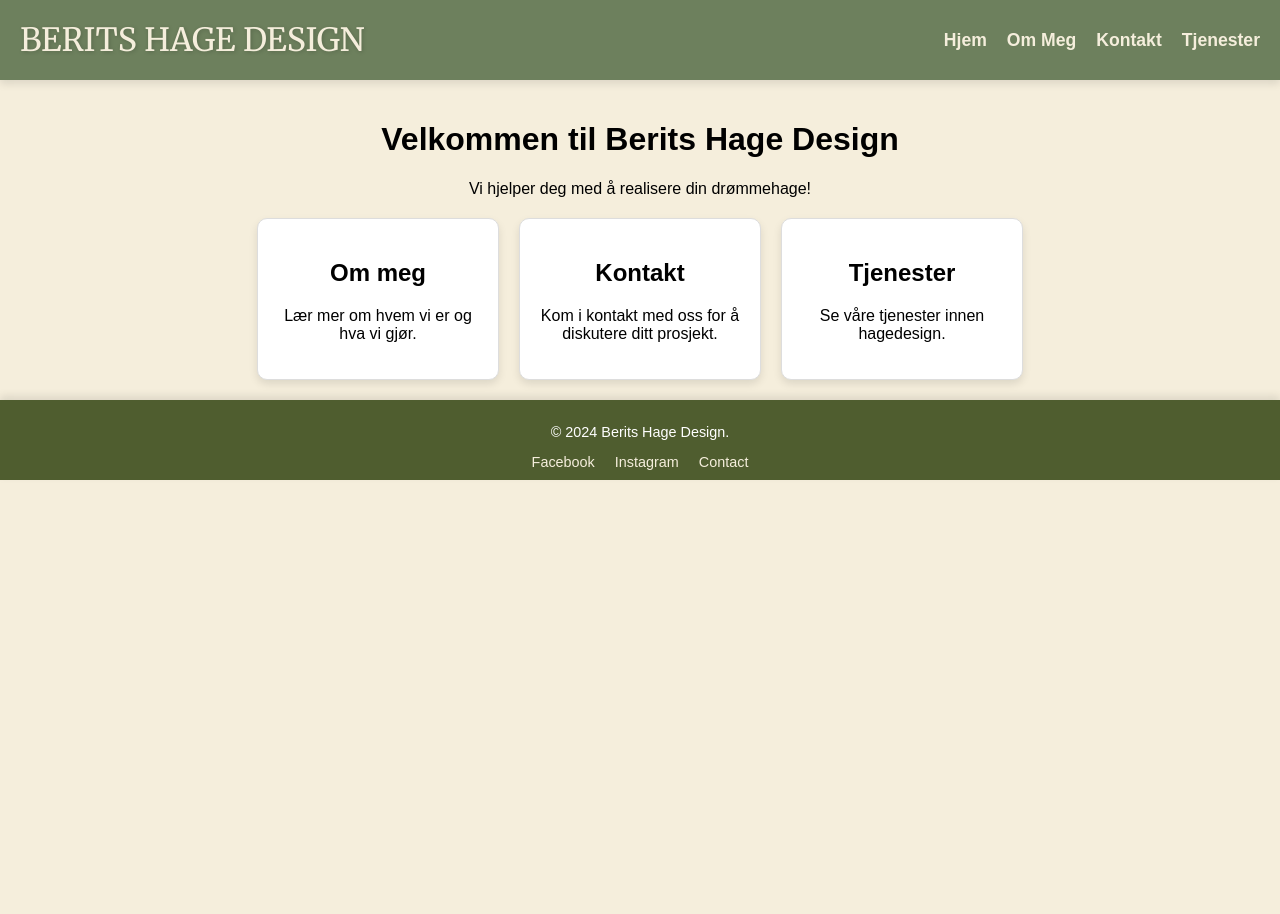
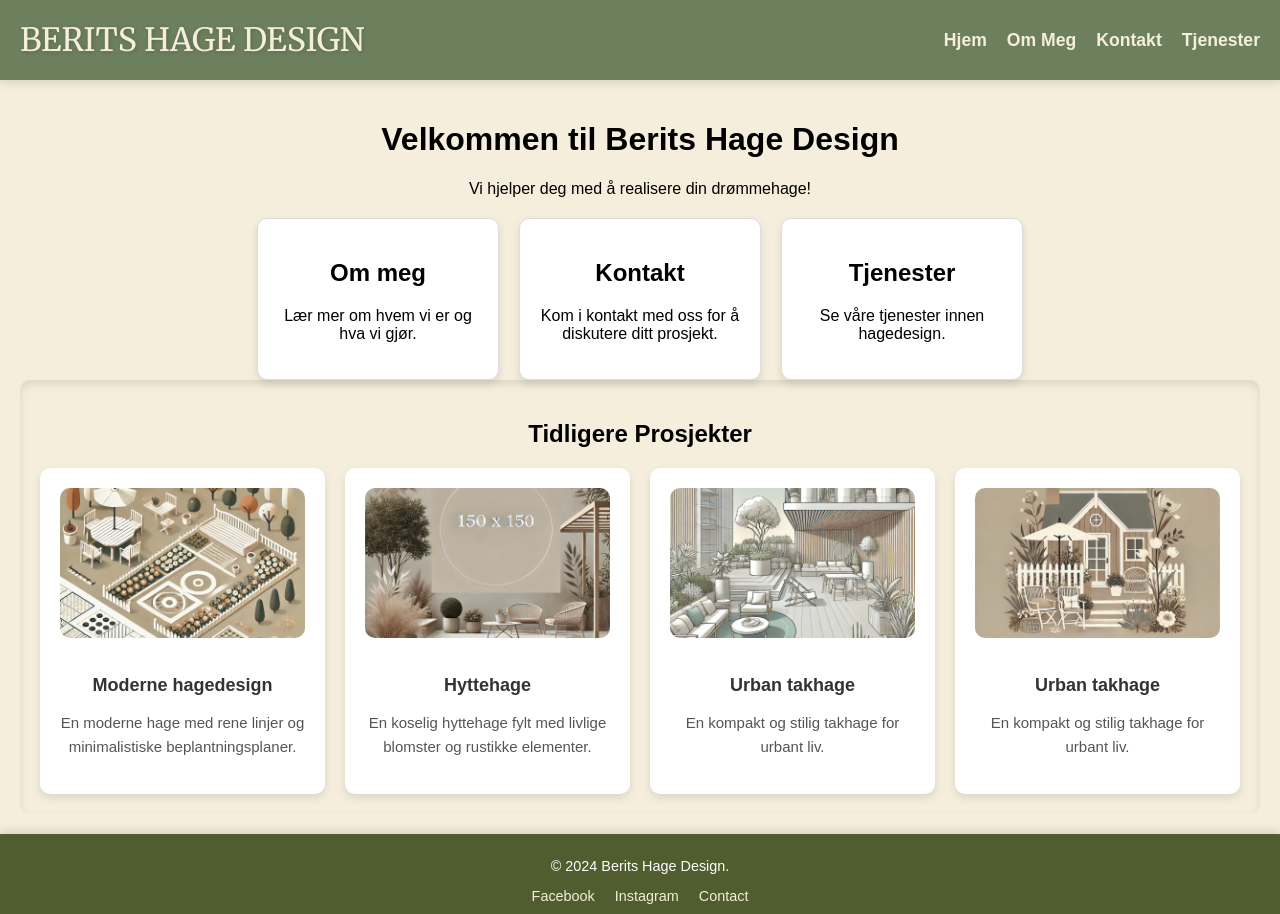
Before and after one commit to Voidwaker/hage-desing1, a React (Create React App) app: page / in a window 1280 px wide. Before the commit the page ends 800 px from the top, so only its background shows below. Built offline with nearby package versions, Linux system fonts and the light colour scheme.

Commit message:
updated homepage
updated homepage to include "tidligere prosjekter" so the customer can see what projects has been done earlier, also updated the css a bit to make the text easier to read

```diff
--- a/src/App.jsx
+++ b/src/App.jsx
@@ -5,6 +5,7 @@ import Footer from './components/footer.jsx';
 import Services from './components/services.jsx';
 import About from './components/about.jsx';
 import Contact from './components/contact.jsx';
+import Projects from './components/projects.jsx'; // Importer Projects
 import './App.css';
 
 function Home() {
@@ -28,6 +29,7 @@ function Home() {
           </div>
         ))}
       </div>
+      <Projects /> {}
     </div>
   );
 }
--- a/src/components/projects.css
+++ b/src/components/projects.css
@@ -1,18 +1,18 @@
 .projects-container {
   padding: 40px 0;
-    background-color: #f4f4f4;
+  background-color: #F5EEDC;
   text-align: center;
 }
 
 .projects-grid {
   display: grid;
-    grid-template-columns: repeat(auto-fit, minmax(200px, 1fr));
+  grid-template-columns: repeat(auto-fit, minmax(250px, 1fr));
   gap: 20px;
   margin-top: 20px;
 }
 
 .project-card {
-    background-color: white;
+  background-color: #FFFFFF;
   border-radius: 10px;
   box-shadow: 0 4px 8px rgba(0, 0, 0, 0.1);
   padding: 20px;
@@ -21,7 +21,7 @@
 }
 
 .project-card:hover {
-    transform: translateY(-10px);
+  transform: translateY(-5px);
   box-shadow: 0 8px 16px rgba(0, 0, 0, 0.2);
 }
 
@@ -33,15 +33,15 @@
 }
 
 .project-title {
-    font-size: 1.2rem;
+  font-size: 1.3rem;
   margin-top: 10px;
+  color: #333;
 }
 
 .project-description {
   font-size: 1rem;
   color: #666;
 }
-
 
 .project-card h3 {
   font-size: 18px;
@@ -51,6 +51,6 @@
 
 .project-card p {
   color: #555;
-    line-height: 1.5;
-    font-size: 14px;
+  line-height: 1.6;
+  font-size: 15px;
 }
```
Lines whose indentation alone changed are shown as unchanged.
